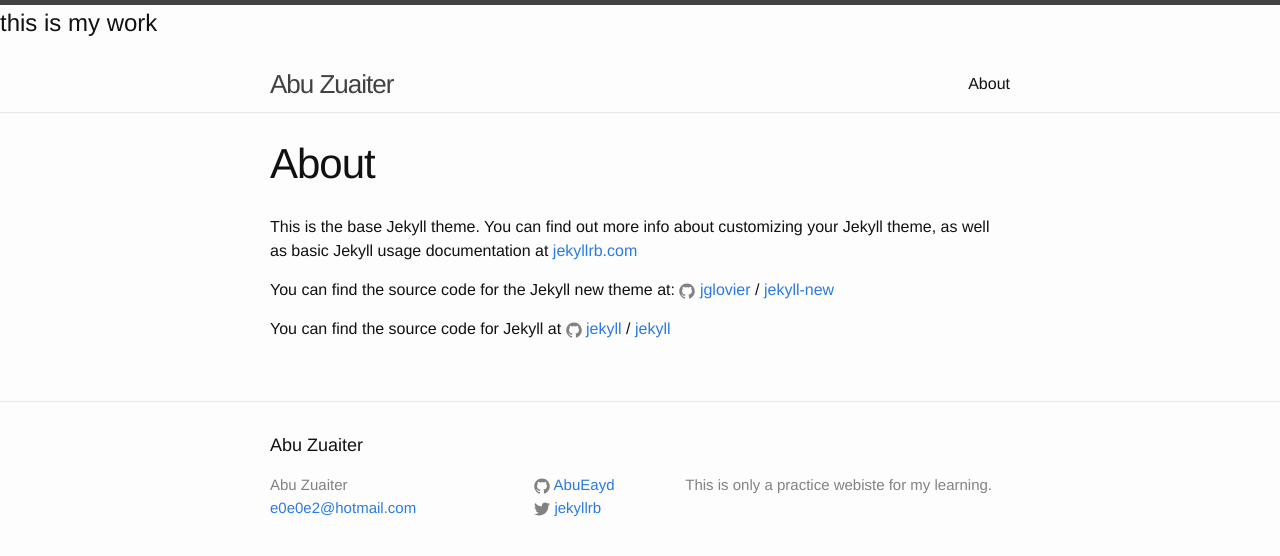
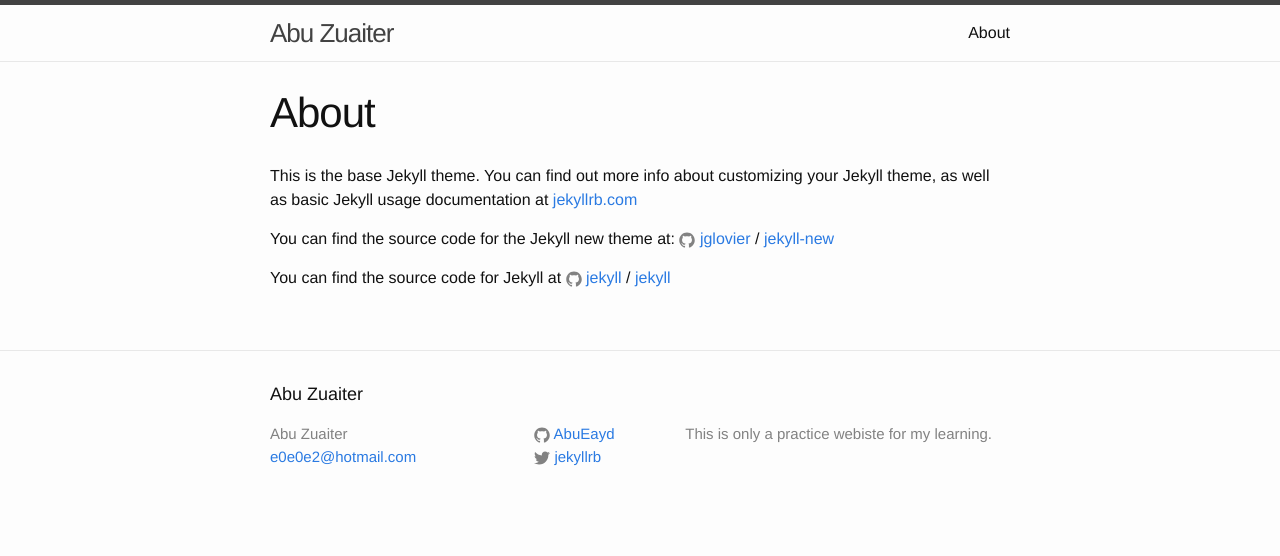
Before and after one commit to AbuEyad/AbuEyad.github.io, a Jekyll site: the page built from about.md, in a window 1280 px wide. Shown: the top 556 px of the page. Built offline with Jekyll 4.4.1, drawn with Linux system fonts in a browser that asks for light colours.

Commit message:
Update header.html

```diff
--- a/_includes/header.html
+++ b/_includes/header.html
@@ -1,6 +1,6 @@
 <header class="site-header">
   <div class='mywork'>
-    <h2>this is my work</h2>
+
   </div>
 
   <div class="wrapper">
@@ -9,14 +9,14 @@
     <a class="site-title" href="{{ site.baseurl }}/">{{ site.title }}</a>
 
     <nav class="site-nav">
-      <!-- <a href="#" class="menu-icon">
+      <a href="#" class="menu-icon">
         <svg viewBox="0 0 18 15">
           <path fill="#424242" d="M18,1.484c0,0.82-0.665,1.484-1.484,1.484H1.484C0.665,2.969,0,2.304,0,1.484l0,0C0,0.665,0.665,0,1.484,0 h15.031C17.335,0,18,0.665,18,1.484L18,1.484z"/>
           <path fill="#424242" d="M18,7.516C18,8.335,17.335,9,16.516,9H1.484C0.665,9,0,8.335,0,7.516l0,0c0-0.82,0.665-1.484,1.484-1.484 h15.031C17.335,6.031,18,6.696,18,7.516L18,7.516z"/>
           <path fill="#424242" d="M18,13.516C18,14.335,17.335,15,16.516,15H1.484C0.665,15,0,14.335,0,13.516l0,0 c0-0.82,0.665-1.484,1.484-1.484h15.031C17.335,12.031,18,12.696,18,13.516L18,13.516z"/>
         </svg>
       </a>
-!-->
+
       <div class="trigger">
         {% for my_page in site.pages %}
           {% if my_page.title %}
```
